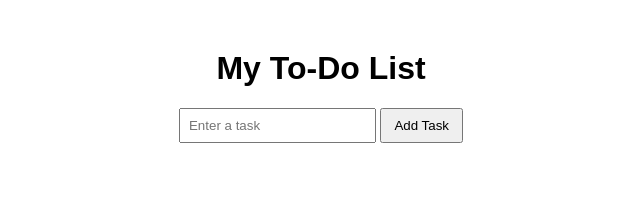
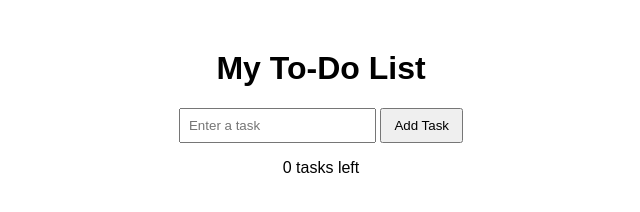
Before and after one commit to goddsent07-art/to-do-app, a plain HTML site: page index.html in a window 1280 px wide. Shown: the full height of the page, 319-959 px from the left. Drawn offline with Linux system fonts and the light colour scheme.

Commit message:
Update index.html

```diff
--- a/index.html
+++ b/index.html
@@ -11,6 +11,8 @@
 <input id="taskInput" placeholder="Enter a task">
 <button onclick="addTask()">Add Task</button>
 
+<p id="taskCounter">0 tasks left</p>
+
 <ul id="taskList"></ul>
 
 <script src="script.js"></script>
```
